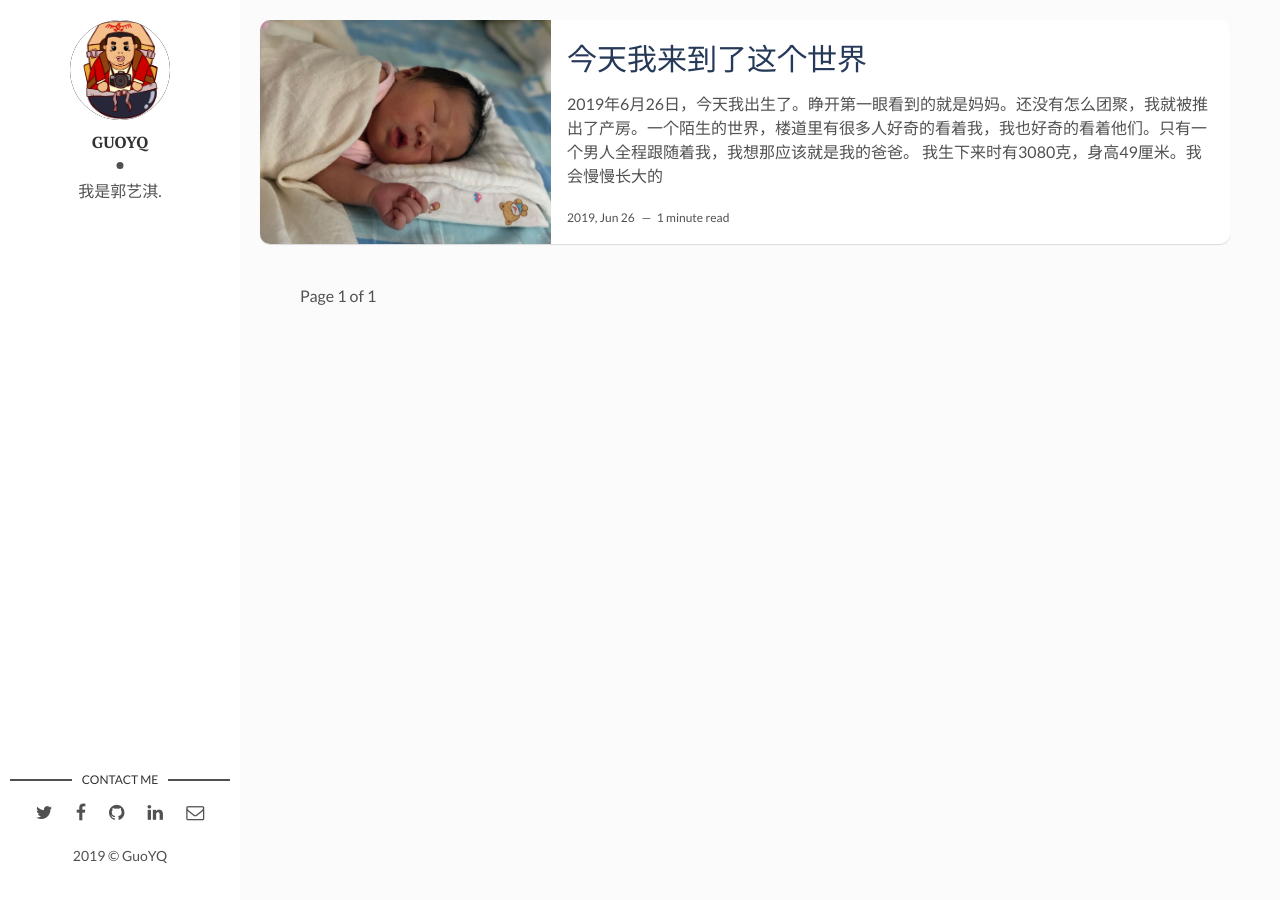
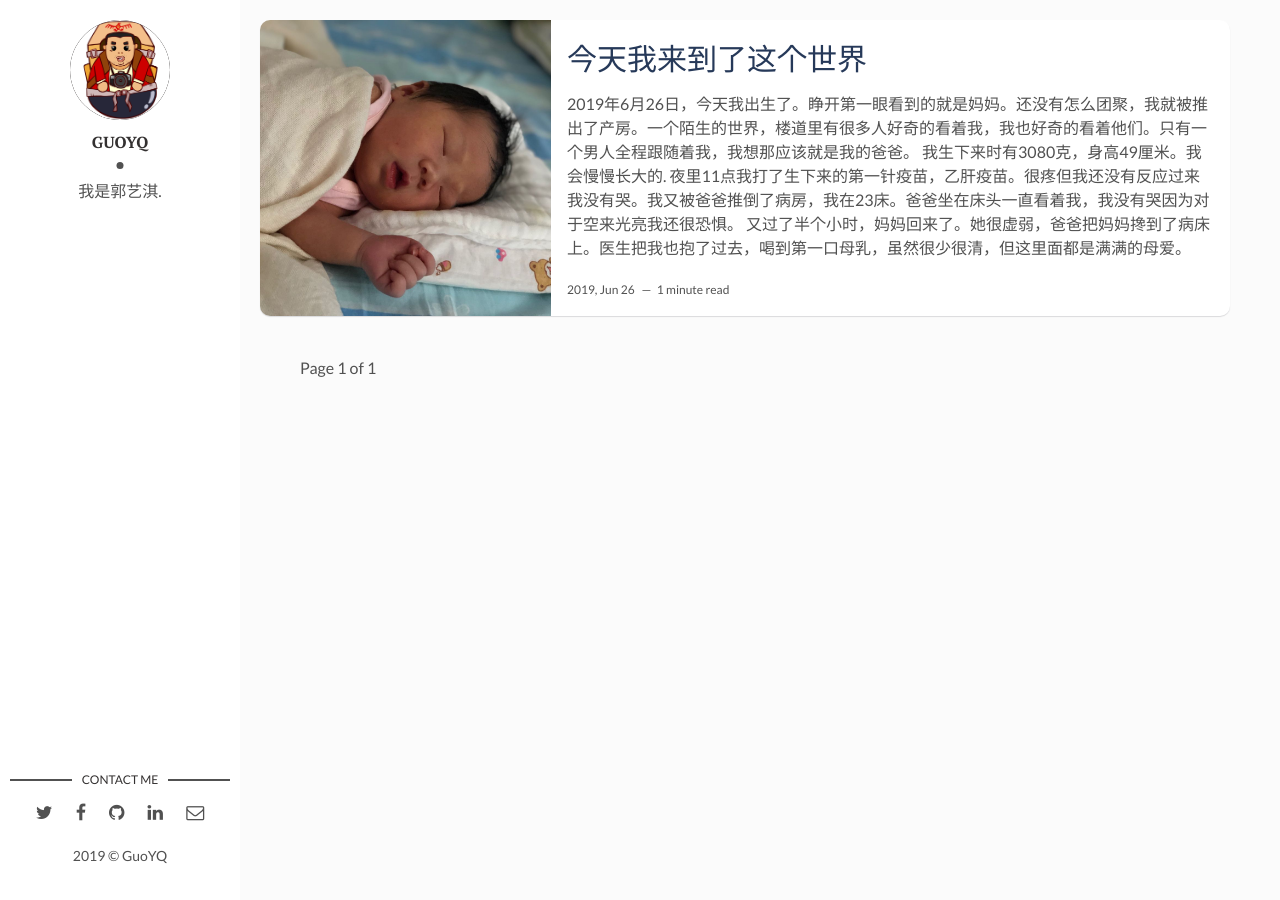
Before and after one commit to guohai163/guoyq.net, a Jekyll site: the page built from index.html, in a window 1280 px wide. Built offline with Jekyll 4.4.1, drawn with Linux system fonts in a browser that asks for light colours; the list of posts is cut into pages by our own code.

Commit message:
完善了第一天的内容

```diff
--- a/_posts/2019-06-26-bron.markdown
+++ b/_posts/2019-06-26-bron.markdown
@@ -9,4 +9,8 @@ tags: [guoyq, bron] # add tag
 
 2019年6月26日，今天我出生了。睁开第一眼看到的就是妈妈。还没有怎么团聚，我就被推出了产房。一个陌生的世界，楼道里有很多人好奇的看着我，我也好奇的看着他们。只有一个男人全程跟随着我，我想那应该就是我的爸爸。
 
-我生下来时有3080克，身高49厘米。我会慢慢长大的
+我生下来时有3080克，身高49厘米。我会慢慢长大的.
+
+夜里11点我打了生下来的第一针疫苗，乙肝疫苗。很疼但我还没有反应过来我没有哭。我又被爸爸推倒了病房，我在23床。爸爸坐在床头一直看着我，我没有哭因为对于空来光亮我还很恐惧。
+
+又过了半个小时，妈妈回来了。她很虚弱，爸爸把妈妈搀到了病床上。医生把我也抱了过去，喝到第一口母乳，虽然很少很清，但这里面都是满满的母爱。
```
